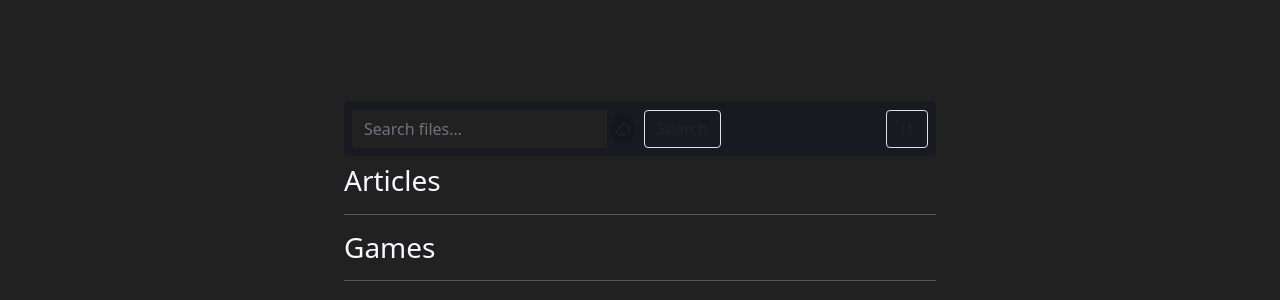
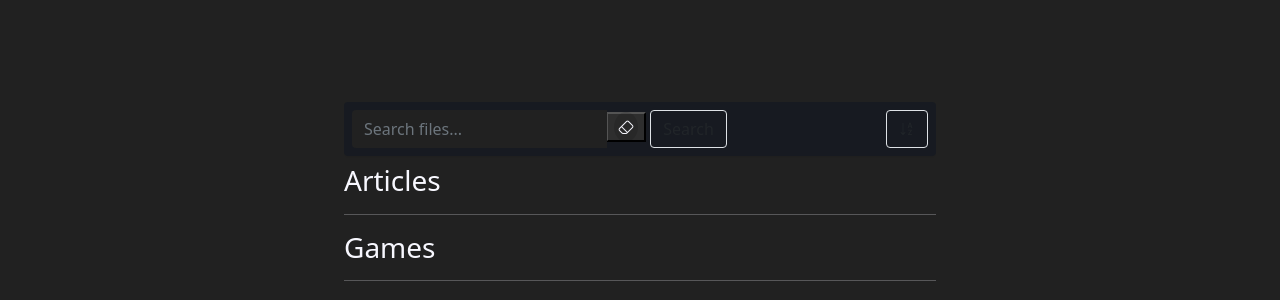
Before and after one commit to davemcdowell/portfolio, a Jekyll site: the page built from downloads.html, in a window 1280 px wide and 900 px high, scrolled down 729 px. Shown: the part 150-450 px from the top of the window. Built offline with Jekyll 4.4.1, drawn with Linux system fonts in a browser that asks for light colours; nearby versions of some CDN libraries.

Commit message:
Update downloads.html

```diff
--- a/downloads.html
+++ b/downloads.html
@@ -18,7 +18,7 @@ css-files:
                     <div class="input-group">
                       <input id="search-input" type="text" class="form-control border-end-0" placeholder="Search files..." aria-label="Search files..." aria-describedby="search-btn" autocomplete="off">
                       <div class="input-group-append">
-                        <button id="clear-search" class="btn px-1" type="button"><span class="icon-bg-sm p-1 rounded-circle"><i class="bi bi-eraser icon-1x"></i></span></button>
+                        <button id="clear-search" type="button"><span class="icon-bg-sm p-1 rounded-circle"><i class="bi bi-eraser icon-1x"></i></span></button>
                         <button id="search-btn" class="btn border" type="button" data-ascending="true">Search</button>
                       </div>
                     </div>
```
